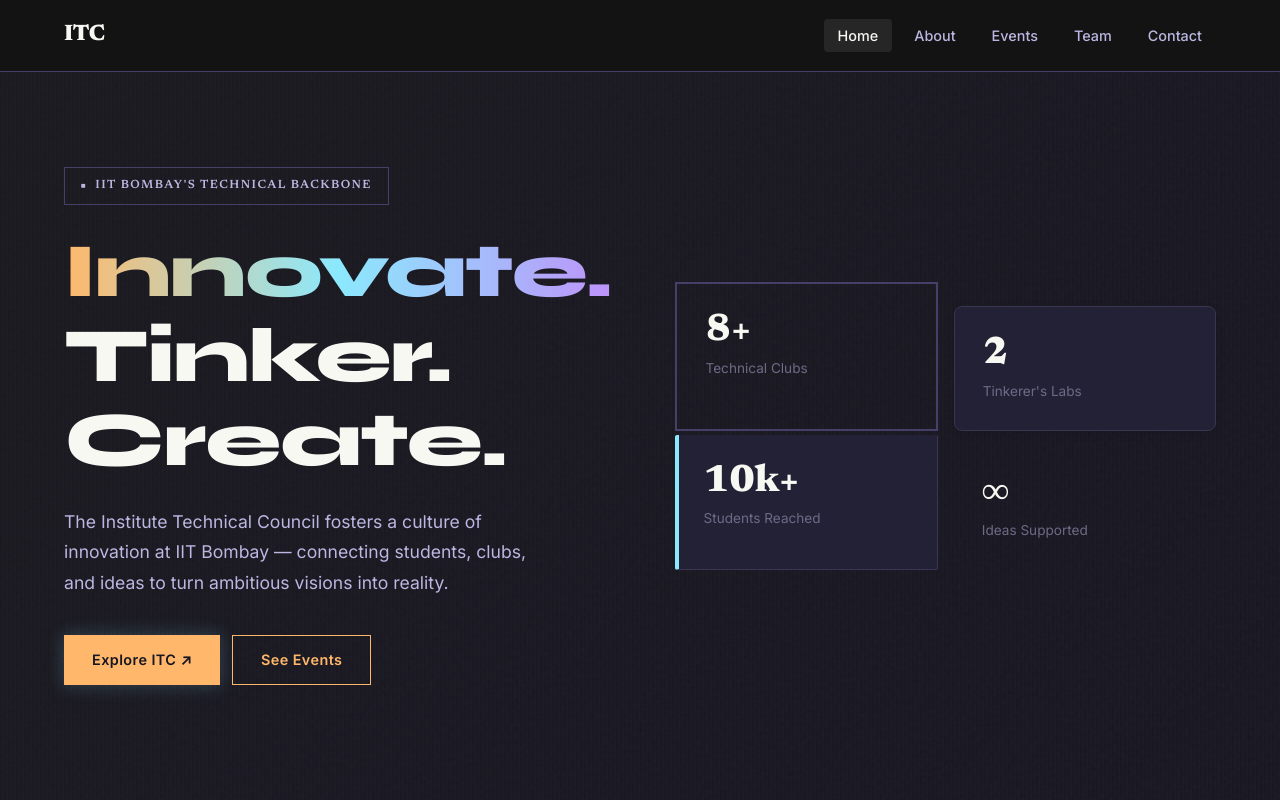
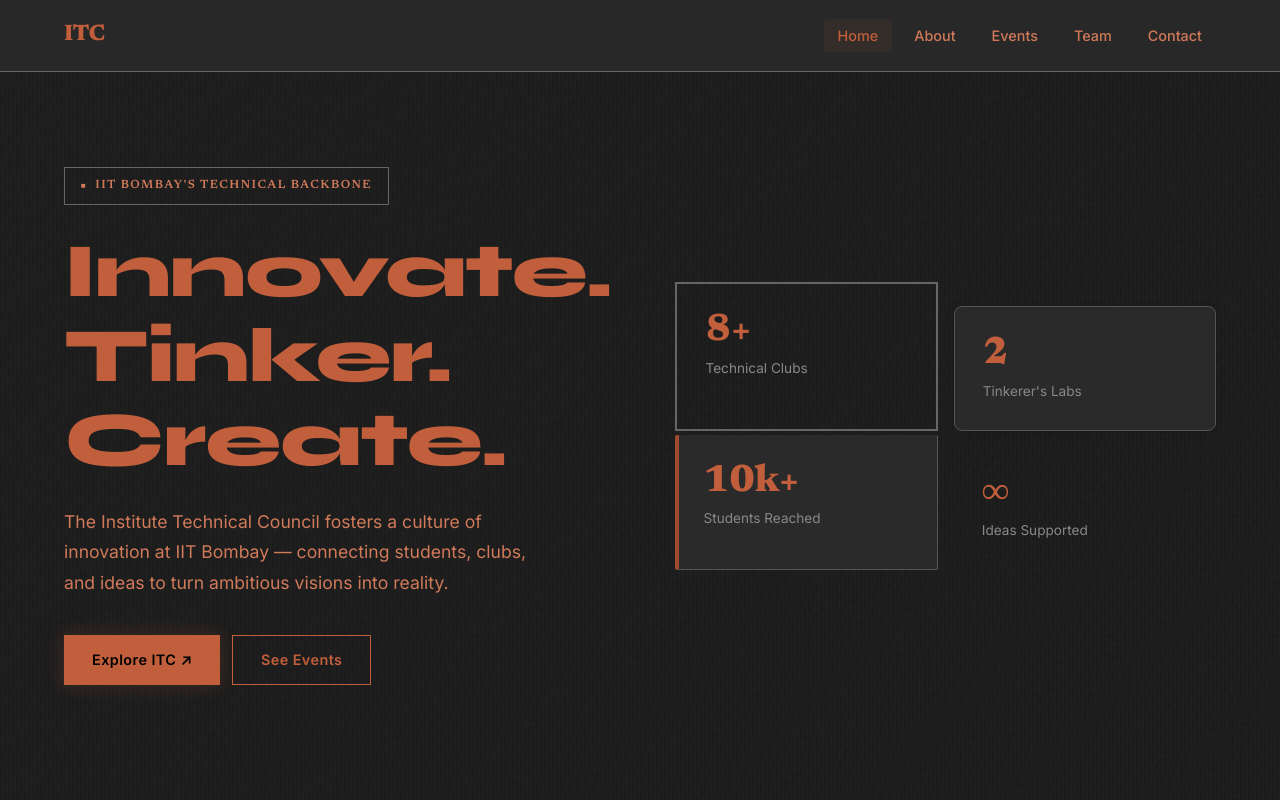
Before and after one commit to sabr6906i/ITC---assignment, a website: page ITC website/index.html in a window 1280 px wide. Shown: the top 800 px of the page. Drawn offline with Linux system fonts and the light colour scheme.

Commit message:
final changes

```diff
--- a/ITC website/index.html
+++ b/ITC website/index.html
@@ -249,8 +249,8 @@
     .snap-author { display: flex; gap: 12px; align-items: center; }
     .snap-avatar {
       width: 40px; height: 40px; border-radius: 50%;
-      background: var(--accent-grad); display: grid; place-items: center;
-      font-family: 'Syne', sans-serif; font-weight: 700; font-size: 1rem; color: #fff;
+      background: var(--accent-primary); display: grid; place-items: center;
+      font-family: 'Syne', sans-serif; font-weight: 700; font-size: 1rem; color: #000000;
     }
     .snap-author-info small { color: var(--text-muted); font-size: 0.8rem; display: block; }
 
@@ -266,7 +266,7 @@
     .event-desc { font-size: 0.88rem; color: var(--text-secondary); line-height: 1.6; }
     .event-img {
       width: 100%; height: 160px; object-fit: cover;
-      background: var(--accent-grad); opacity: 0.6;
+      background: var(--accent-primary);
       display: flex; align-items: center; justify-content: center;
       font-size: 3rem;
     }
--- a/ITC website/style.css
+++ b/ITC website/style.css
@@ -1,6 +1,6 @@
 /* ============================================================
    ITC WEBSITE — GLOBAL STYLES
-   Dark theme with electric blue + violet accent palette
+   Black and orange theme
    Font: Syne (headings) + DM Sans (body)
    ============================================================ */
 
@@ -8,20 +8,19 @@
 
 /* ── CSS Variables ─────────────────────────────────────────── */
 :root {
-  --bg:               #181622;
-  --bg-card:          #232136;
-  --bg-glass:         rgba(40, 38, 60, 0.92);
-  --border:           #393552;
-  --outline-variant:  #44406a;
-  --accent-primary:   #ffb86b;
-  --accent-secondary: #8be9fd;
-  --accent-blue:      #8be9fd;
-  --accent-violet:    #bd93f9;
-  --accent-grad:      linear-gradient(90deg, #ffb86b 0%, #8be9fd 50%, #bd93f9 100%);
-  --accent-glow:      0 0 16px 2px rgba(139, 233, 253, 0.18);
-  --text-primary:     #f8f8f2;
-  --text-secondary:   #bcb7e2;
-  --text-muted:       #6e6a86;
+  --bg:               #1a1a1a;
+  --bg-card:          #2a2a2a;
+  --bg-glass:         rgba(26, 26, 26, 0.92);
+  --border:           #555555;
+  --outline-variant:  #666666;
+  --accent-primary:   #C15F3C;
+  --accent-secondary: #A04A2E;
+  --accent-blue:      #C15F3C;
+  --accent-violet:    #D17A5A;
+  --accent-glow:      0 0 16px 2px rgba(193, 95, 60, 0.18);
+  --text-primary:     #C15F3C;
+  --text-secondary:   #D17A5A;
+  --text-muted:       #888888;
   --radius:           0.5rem;
   --radius-lg:        1rem;
   --nav-h:            72px;
@@ -83,10 +82,7 @@ p { font-family: 'Inter', sans-serif; color: var(--text-secondary); }
 
 /* ── Gradient text ──────────────────────────────────────────── */
 .grad-text {
-  background: var(--accent-grad);
-  -webkit-background-clip: text;
-  -webkit-text-fill-color: transparent;
-  background-clip: text;
+  color: var(--accent-primary);
 }
 
 
@@ -106,16 +102,16 @@ p { font-family: 'Inter', sans-serif; color: var(--text-secondary); }
 }
 .btn-primary {
   background: var(--accent-primary);
-  color: #181622;
+  color: #000000;
   box-shadow: var(--accent-glow);
 }
-.btn-primary:hover { background: var(--accent-blue); color: #181622; }
+.btn-primary:hover { background: var(--accent-secondary); color: #000000; }
 .btn-outline {
   background: transparent;
   color: var(--accent-primary);
   border: 1.5px solid var(--accent-primary);
 }
-.btn-outline:hover { color: var(--accent-blue); background: var(--bg-card); border-color: var(--accent-blue); }
+.btn-outline:hover { color: var(--accent-secondary); background: var(--bg-card); border-color: var(--accent-secondary); }
 .btn-outline:focus-visible { outline: 2px solid var(--accent-secondary); outline-offset: 2px; }
 
 /* ── Card ───────────────────────────────────────────────────── */
@@ -156,7 +152,7 @@ p { font-family: 'Inter', sans-serif; color: var(--text-secondary); }
   display: inline-block;
   padding: 4px 12px; border-radius: 0;
   font-size: 0.75rem; font-weight: 500;
-  background: #191919;
+  background: #3a3a3a;
   color: var(--text-secondary);
   border: var(--border-sharp);
 }
@@ -170,7 +166,8 @@ p { font-family: 'Inter', sans-serif; color: var(--text-secondary); }
 .page-hero::before {
   content: '';
   position: absolute; inset: 0;
-  background: transparent;
+  background: linear-gradient(135deg, rgba(255,184,107,0.03) 0%, rgba(255,139,57,0.03) 50%, rgba(230,126,34,0.03) 100%);
+  animation: float 8s ease-in-out infinite;
   pointer-events: none;
 }
 
@@ -181,12 +178,12 @@ p { font-family: 'Inter', sans-serif; color: var(--text-secondary); }
   position: fixed; top: 0; left: 0; right: 0; z-index: 1000;
   height: var(--nav-h);
   display: flex; align-items: center;
-  background: rgba(20, 20, 20, 0.95);
+  background: rgba(42, 42, 42, 0.95);
   border-bottom: var(--border-sharp);
   backdrop-filter: blur(10px);
   transition: background 0.2s ease, border-color 0.2s ease;
 }
-.navbar.scrolled { background: rgba(16, 16, 16, 0.97); border-bottom-color: rgba(112,112,112,0.6); }
+.navbar.scrolled { background: rgba(32, 32, 32, 0.97); border-bottom-color: rgba(85,85,85,0.6); }
 .navbar .container { display: flex; align-items: center; justify-content: space-between; }
 .nav-logo {
   font-family: 'Newsreader', serif; font-size: 1.4rem; font-weight: 800;
@@ -202,7 +199,7 @@ p { font-family: 'Inter', sans-serif; color: var(--text-secondary); }
 }
 .nav-links a:hover, .nav-links a.active {
   color: var(--text-primary);
-  background: rgba(255,255,255,0.08);
+  background: rgba(193, 95, 60, 0.08);
 }
 .nav-links a:focus-visible {
   outline: 2px solid var(--accent-primary);
@@ -216,7 +213,7 @@ p { font-family: 'Inter', sans-serif; color: var(--text-secondary); }
 .hamburger span { width: 24px; height: 2px; background: var(--text-primary); border-radius: 2px; transition: var(--transition); }
 .mobile-menu {
   display: none; position: fixed; inset: var(--nav-h) 0 0 0;
-  background: rgba(8,11,18,0.97); backdrop-filter: blur(20px);
+  background: rgba(26, 26, 26, 0.97); backdrop-filter: blur(20px);
   flex-direction: column; align-items: center; justify-content: center;
   gap: 24px; z-index: 999;
 }
@@ -256,7 +253,7 @@ footer {
   border: 1px solid var(--border); color: var(--text-secondary);
   font-size: 0.9rem; transition: var(--transition);
 }
-.social-links a:hover { border-color: var(--outline-variant); color: var(--text-primary); background: rgba(255,255,255,0.08); }
+.social-links a:hover { border-color: var(--outline-variant); color: var(--text-primary); background: rgba(193, 95, 60, 0.08); }
 
 /* ══════════════════════════════════════════════════════════════
    ANIMATIONS
@@ -284,7 +281,7 @@ footer {
 label { display: block; font-size: 0.85rem; font-weight: 500; color: var(--text-secondary); margin-bottom: 8px; }
 input, textarea, select {
   width: 100%;
-  background: #232136;
+  background: var(--bg-card);
   border: 1.5px solid var(--border);
   border-radius: 0.5rem;
   color: var(--text-primary);
@@ -292,7 +289,7 @@ input, textarea, select {
   padding: 12px 16px;
   transition: none; outline: none;
 }
-input:focus, textarea:focus { border-color: var(--accent-blue); box-shadow: 0 0 0 2px rgba(139, 233, 253, 0.25); background: #232136; }
+input:focus, textarea:focus { border-color: var(--accent-blue); box-shadow: 0 0 0 2px rgba(193, 95, 60, 0.25); background: var(--bg-card); }
 textarea { resize: vertical; min-height: 120px; }
 input::placeholder, textarea::placeholder { color: var(--text-muted); }
 
```
Also changed, not shown: ITC website/about.html (+2 -5 lines), ITC website/contact.html (+6 -5 lines).
